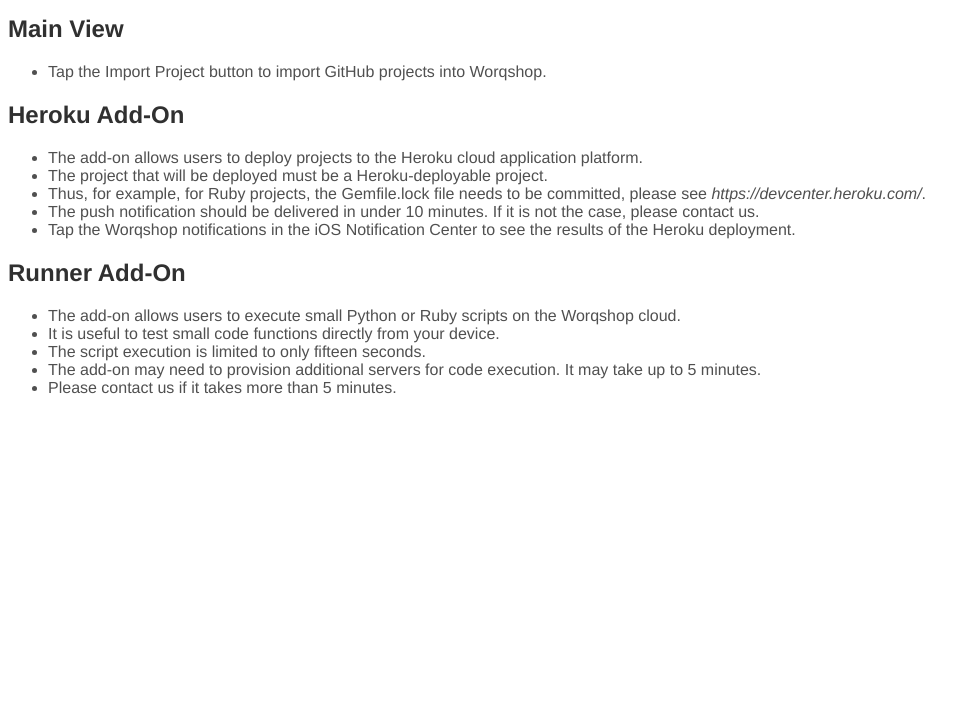
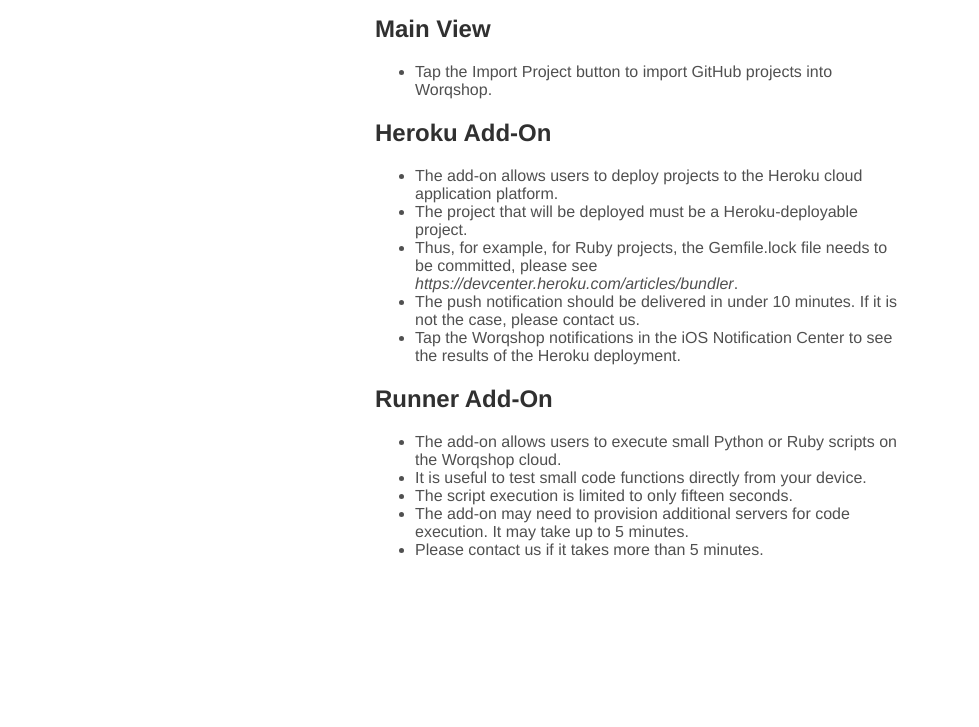
Before and after one commit to worqshop/help, a plain HTML site: page 2.0/iPad/main.html in a window 1280 px wide. Shown: the part 73-800 px from the top of the page, without its empty margins (0-979 px from the left). Drawn offline with Linux system fonts and the light colour scheme.

Commit message:
Refactoring.

```diff
--- a/2.0/iPhone/main/index.html
+++ b/2.0/iPad/main.html
@@ -5,7 +5,7 @@
 
   <title>Worqshop Help</title>
 
-  <link rel="stylesheet" type="text/css" href="../../../style-iPhone.css" />
+  <link rel="stylesheet" type="text/css" href="../../style-iPad.css" />
 </head>
 
 <body>
@@ -26,7 +26,7 @@
     <ul>
     	<li>The add-on allows users to deploy projects to the Heroku cloud application platform.</li>
 		<li>The project that will be deployed must be a Heroku-deployable project.</li>
-		<li>Thus, for example, for Ruby projects, the Gemfile.lock file needs to be committed, please see <em>https://devcenter.heroku.com/</em>.</li>
+		<li>Thus, for example, for Ruby projects, the Gemfile.lock file needs to be committed, please see <em>https://devcenter.heroku.com/articles/bundler</em>.</li>
 		<li>The push notification should be delivered in under 10 minutes. If it is not the case, please contact us.</li>
 		<li>Tap the Worqshop notifications in the iOS Notification Center to see the results of the Heroku deployment.</li>
     </ul>
```
Also changed, not shown: 2.0/iPad/project.html (renamed from 2.0/iPad/project/index.html, +1 -1 lines), 2.0/iPhone/main.html (renamed from 2.0/iPad/main/index.html, +2 -2 lines).
